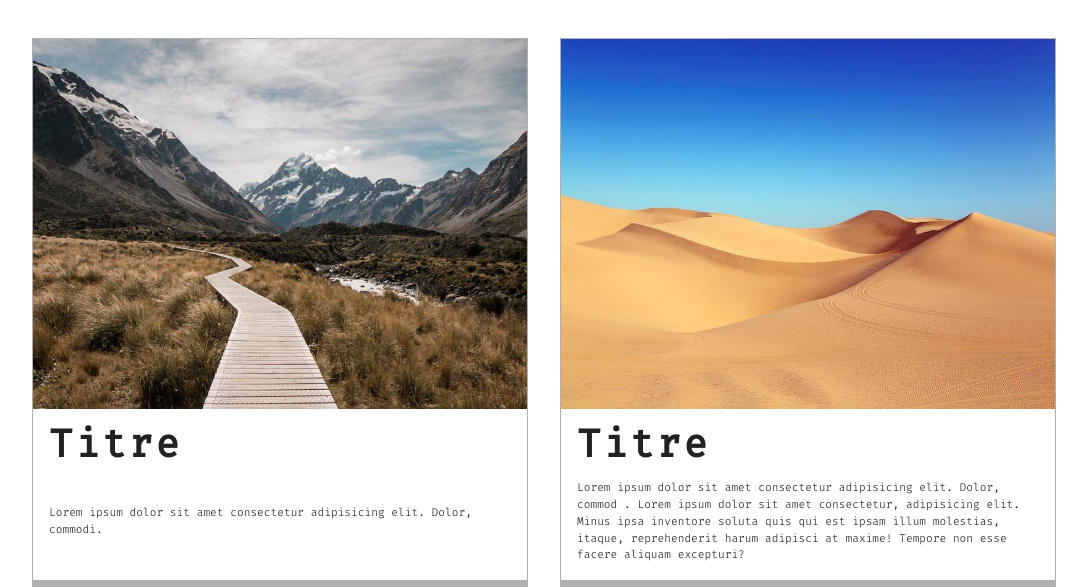
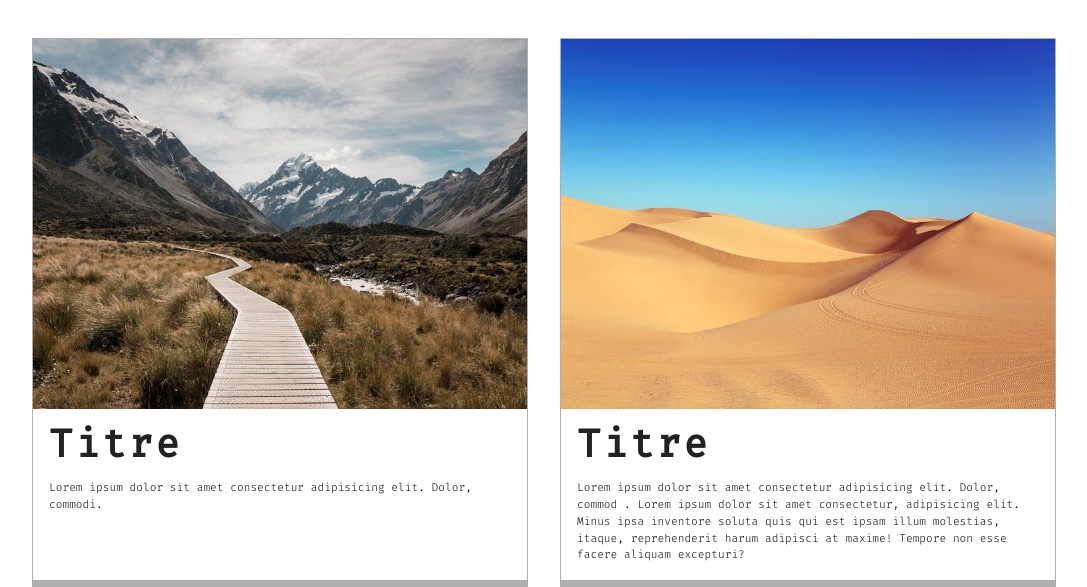
Before and after one commit to Remy-BRUNO/Projet-grid, a plain HTML site: page cartes.html in a window 1280 px wide. Shown: the part 712-1299 px from the top of the page, without its empty margins (96-1183 px from the left). Drawn offline with Linux system fonts and the light colour scheme.

Commit message:
2eme correction

```diff
--- a/style.css
+++ b/style.css
@@ -177,9 +177,9 @@ ul {
 
 .card-info {
 	padding: 1rem;
-	gap: 1rem;
-	display: grid;
-	align-items: start;
+}
+.card-title {
+	padding-bottom: 1rem;
 }
 .card-footer {
 	align-content: center;
```
